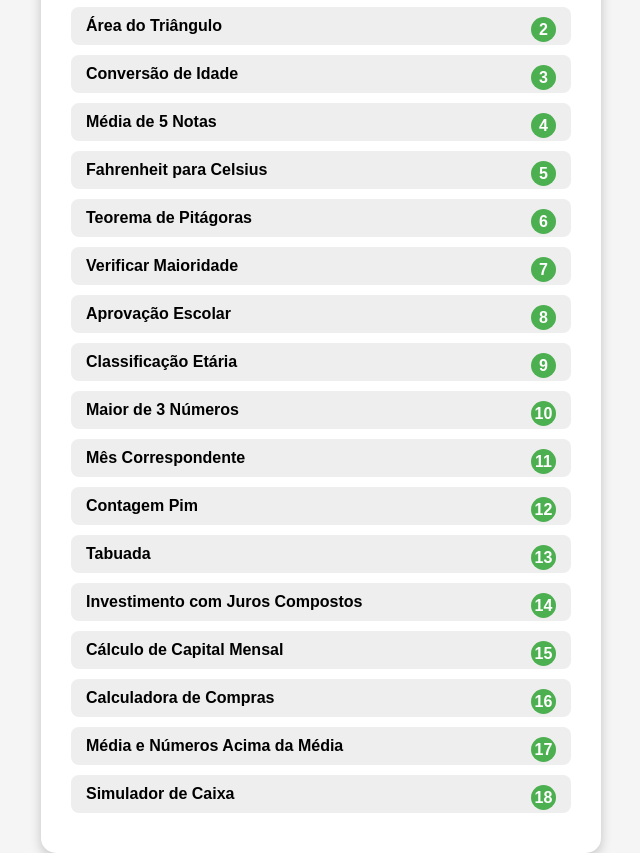
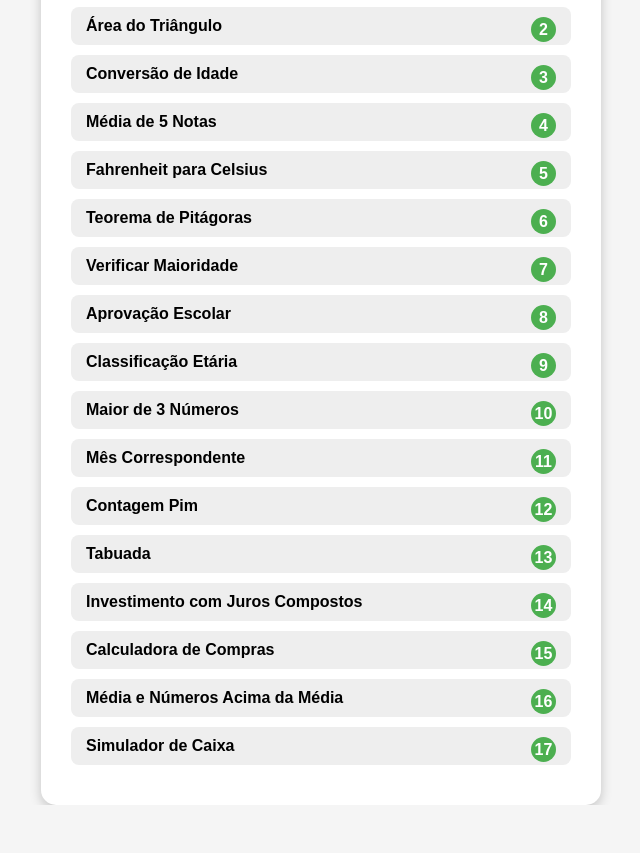
Before and after one commit to Pigmeu505/Atividade-javascript-softexpe, a plain HTML site: page index.html in a window 1280 px wide. Shown: the part 149-1002 px from the top of the page, without its empty margins (319-959 px from the left). After the commit the page ends 954 px from the top, so only its background shows below. Drawn offline with Linux system fonts and the light colour scheme.

Commit message:
Update index.html

```diff
--- a/index.html
+++ b/index.html
@@ -96,7 +96,6 @@
       "Contagem Pim",
       "Tabuada",
       "Investimento com Juros Compostos",
-      "Cálculo de Capital Mensal",
       "Calculadora de Compras",
       "Média e Números Acima da Média",
       "Simulador de Caixa"
@@ -117,7 +116,6 @@
       "Conta números exibindo 'Pim' nos múltiplos de 3.",
       "Gera a tabuada de um número fornecido.",
       "Calcula o capital final com juros compostos mensais.",
-      "Mostra o capital acumulado mês a mês.",
       "Calcula o total da compra de vários produtos e mostra o valor final.",
       "Calcula a média de N números e mostra os que são maiores ou iguais à média.",
       "Simula um caixa de supermercado, exibindo o cupom da venda."
```
